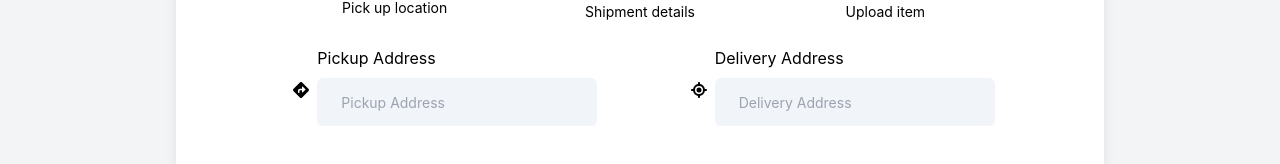
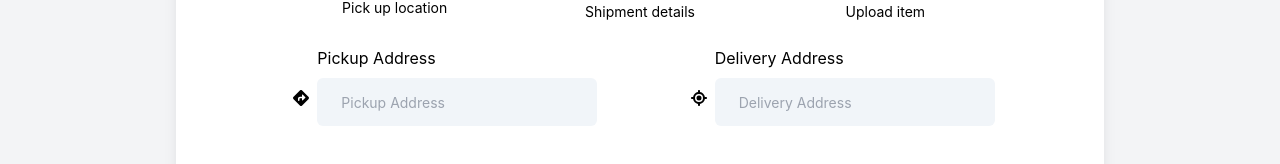
Before and after one commit to TruthTheDeveloper/Owerri-logistics, a Next.js app: page /select/1 in a window 1280 px wide. Shown: the part 350-514 px from the top of the page. Built offline with nearby package versions, Linux system fonts and the light colour scheme.

Commit message:
new message

```diff
--- a/pages/select/[id].tsx
+++ b/components/SelectItemPage.tsx
@@ -1,16 +1,18 @@
-import type { NextPage } from 'next';
-import Layout from '../../components/Layout/Layout';
+import type {NextPage} from 'next';
 import Image from 'next/image';
-import map from '../../public/assets/map.png'
+import map from './../public/assets/map.png'
 import { faDirections } from '@fortawesome/free-solid-svg-icons';
 import { faLocation } from '@fortawesome/free-solid-svg-icons';
 import { FontAwesomeIcon } from '@fortawesome/react-fontawesome';
+import Link from 'next/link'
+import { useRouter } from 'next/router'
 
 
+const SelectItem: NextPage = () => {
+    const router = useRouter()
+    const { ride } = router.query
 
-const Select: NextPage = () => {
-  return (
-    <Layout>
+    return (
         <div style={{background:'#F3F4F6'}} className="overflow-hidden">
             <div  className="text-center my-8 hidden lg:block">
                 <h1 className="text-xl font-semibold py-2">We are excited to serve you!</h1>
@@ -42,14 +44,14 @@ const Select: NextPage = () => {
                     <div className="flex flex-col  py-2">
                         <label className="mb-2 ml-8">Pickup Address</label>
                         <div className="flex" >
-                            <span className="mx-2"><FontAwesomeIcon icon={faDirections}  /></span>
+                            <span className="mx-2 mt-2"><FontAwesomeIcon icon={faDirections}  /></span>
                             <input className="h-10 lg:h-12 p-4 placeholder:text-sm w-full placeholder:pl-2 outline-none bg-slate-100 rounded-md" placeholder="Pickup Address"/>
                         </div>
                     </div>
                     <div className="flex flex-col py-2">
                         <label className="mb-2 ml-8">Delivery Address</label>
                         <div className="flex">
-                            <span className="mx-2"><FontAwesomeIcon icon={faLocation}  /></span>
+                            <span className="mx-2 mt-2"><FontAwesomeIcon icon={faLocation}  /></span>
                             <input className="h-10 lg:h-12 p-4 w-full placeholder:text-sm placeholder:pl-2 outline-none mb-4 bg-slate-100 rounded-md" placeholder="Delivery Address"/>
                         </div>
                     </div>
@@ -61,13 +63,13 @@ const Select: NextPage = () => {
                          />
                     </div>
                 <div className="pb-8">
-                    <button className="bg-green-400  rounded-md flex  mx-auto text-white px-8 py-2">Next</button>
+                    <Link href="/select/shipment/">
+                        <button className="bg-green-400  rounded-md flex  mx-auto text-white px-8 py-2">Next</button>
+                    </Link>
                 </div>
-
             </div>
         </div>
-    </Layout>
-  )
+    )
 }
 
-export default Select;
+export default SelectItem;
--- /dev/null
+++ b/pages/select/[ride].tsx
@@ -0,0 +1,15 @@
+import type { NextPage } from 'next';
+import Layout from '../../components/Layout/Layout';
+import SelectItem from '../../components/SelectItemPage';
+
+
+
+const Select: NextPage = () => {
+  return (
+    <Layout>
+        <SelectItem/>
+    </Layout>
+  )
+}
+
+export default Select;
--- /dev/null
+++ b/pages/shipment/[shipment].tsx
@@ -0,0 +1,16 @@
+import type { NextPage } from 'next';
+// import Layout from '../../components/Layout/Layout';
+// import SelectItem from '../../components/SelectItemPage';
+
+
+
+const Select: NextPage = () => {
+  return (
+      <h1>Hello world</h1>
+    // <Layout>
+    //     {/* <SelectItem/> */}
+    // </Layout>
+  )
+}
+
+export default Select;
```
